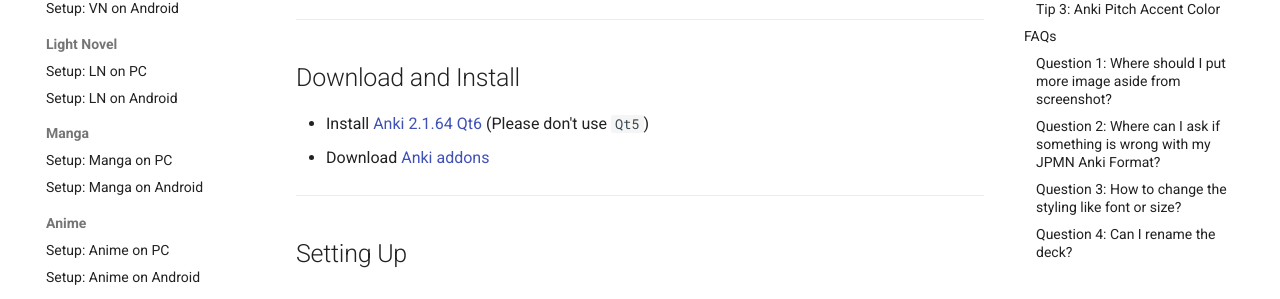
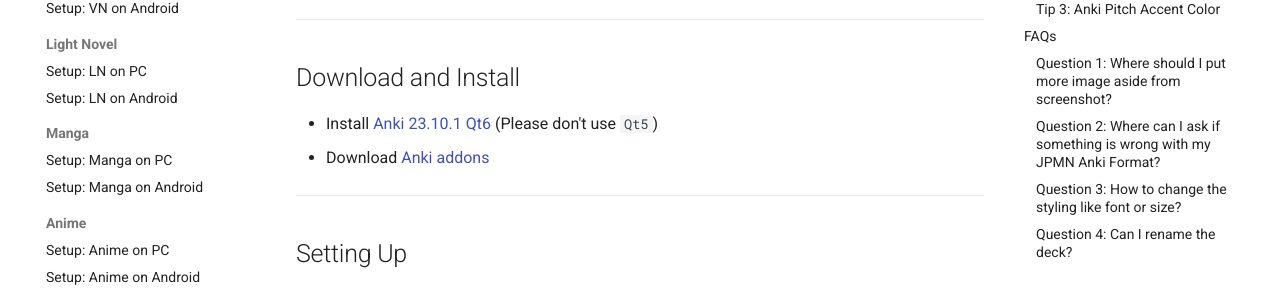
Before and after one commit to Xelieu/xelieu.github.io, an MkDocs documentation site: the page built from docs/jp-lazy-guide/setupAnki.md, in a window 1280 px wide and 900 px high. Shown: the part 411-710 px from the top of the window. Built offline with MkDocs 1.6.1 and Material for MkDocs 9.7.7, drawn with Linux system fonts in a browser that asks for light colours.

Commit message:
$updated info

```diff
--- a/docs/jp-lazy-guide/setupAnki.md
+++ b/docs/jp-lazy-guide/setupAnki.md
@@ -9,7 +9,7 @@
 
 ## Download and Install
 
-- Install [Anki 2.1.64 Qt6](https://github.com/ankitects/anki/releases/tag/2.1.64) (Please don't use `Qt5`)
+- Install [Anki 23.10.1 Qt6](https://github.com/ankitects/anki/releases/tag/23.10.1) (Please don't use `Qt5`)
 - Download [Anki addons](https://drive.google.com/drive/folders/1qdElBZ_1CCjyVuKCrxHegtGYludG0HVw?usp=sharing)
 
 ---
```
